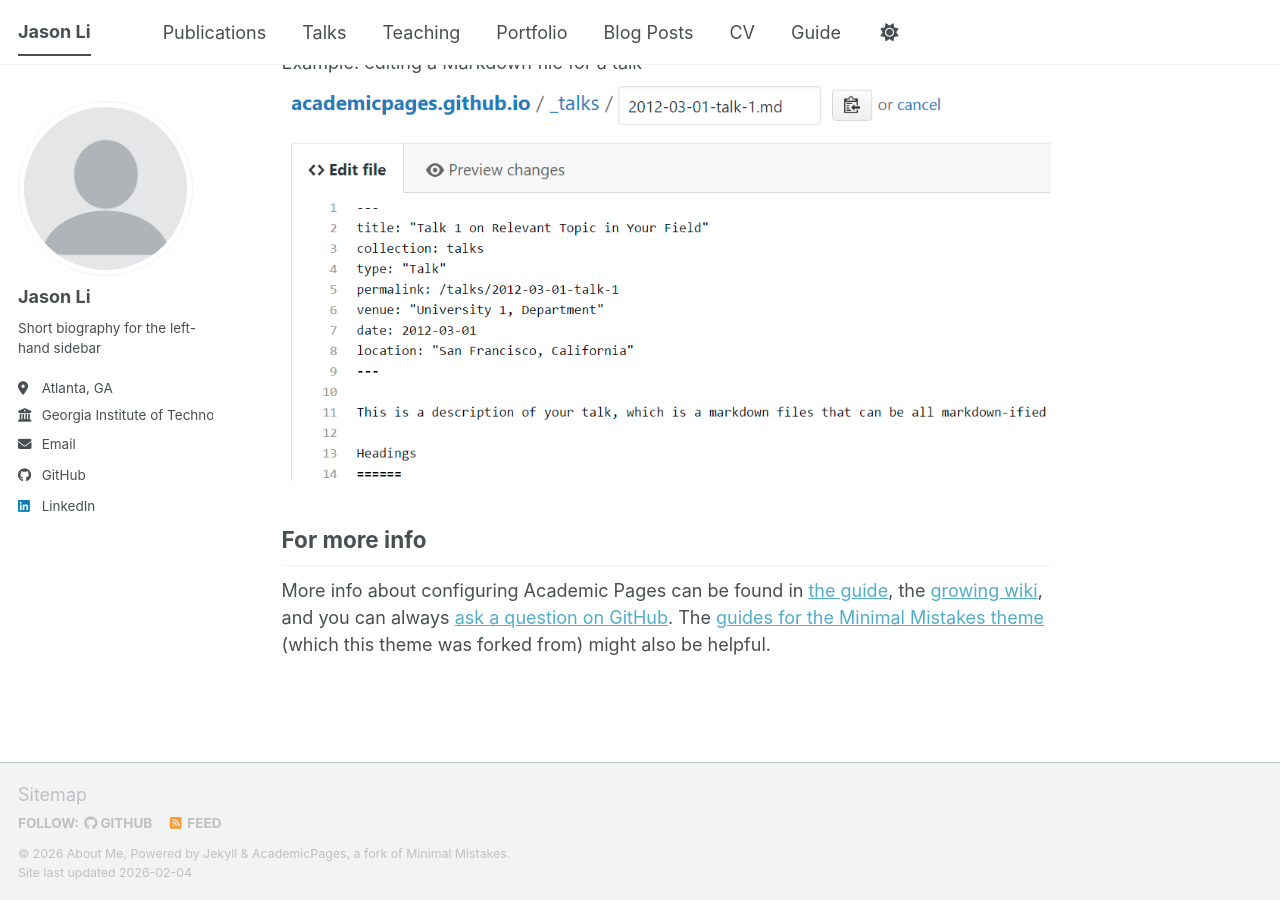
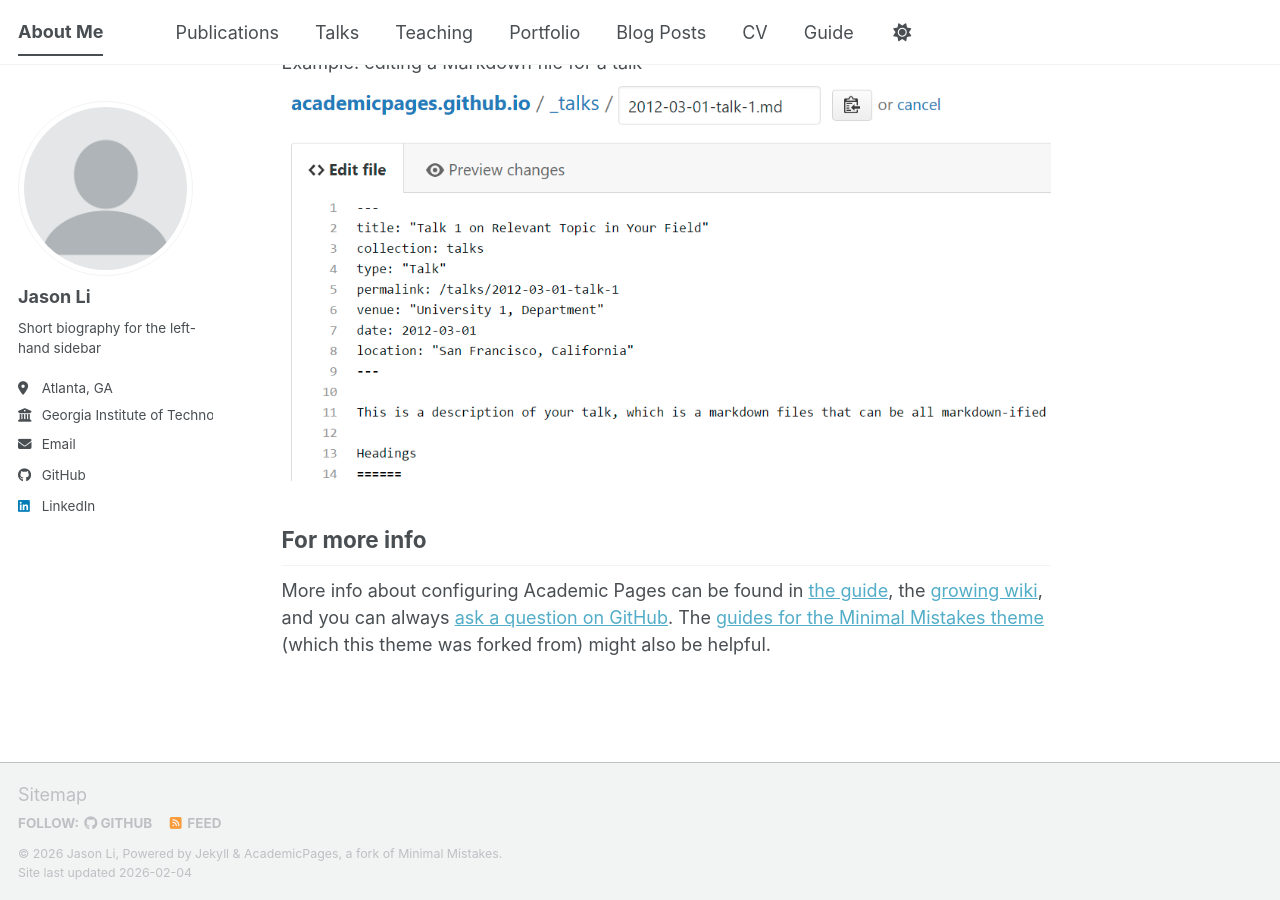
Before and after one commit to jasonli04/jasonli04.github.io, a Jekyll site: the page built from _pages/about.md, in a window 1280 px wide and 900 px high, scrolled down 2692 px. Built offline with Jekyll 4.4.1, drawn with Linux system fonts in a browser that asks for light colours; a script bundle is joined from its source files by our own code; library files that are not in the unit come from our copies.

```diff
--- a/_config.yml
+++ b/_config.yml
@@ -9,9 +9,9 @@
 # Basic Site Settings
 locale                   : "en-US"
 site_theme               : "default" # The available themes options are "default", "air", "sunrise", "mint", "dirt" and "contrast"
-title                    : "Jason Li"
+title                    : "About Me"
 title_separator          : "-"
-name                     : &name "About Me"
+name                     : &name "Jason Li"
 description              : &description "Jason Li's Personal Website"   # Update this with a general description of your site, this is the default if not overridden by a page
 url                      : https://jasonli04.github.io # The base hostname & protocol for your site e.g. "https://[your GitHub username].github.io",
                                                            # or if you already have some other page hosted on Github then use "https://[your GitHub username].github.io/[Your Repo Name]"
```
